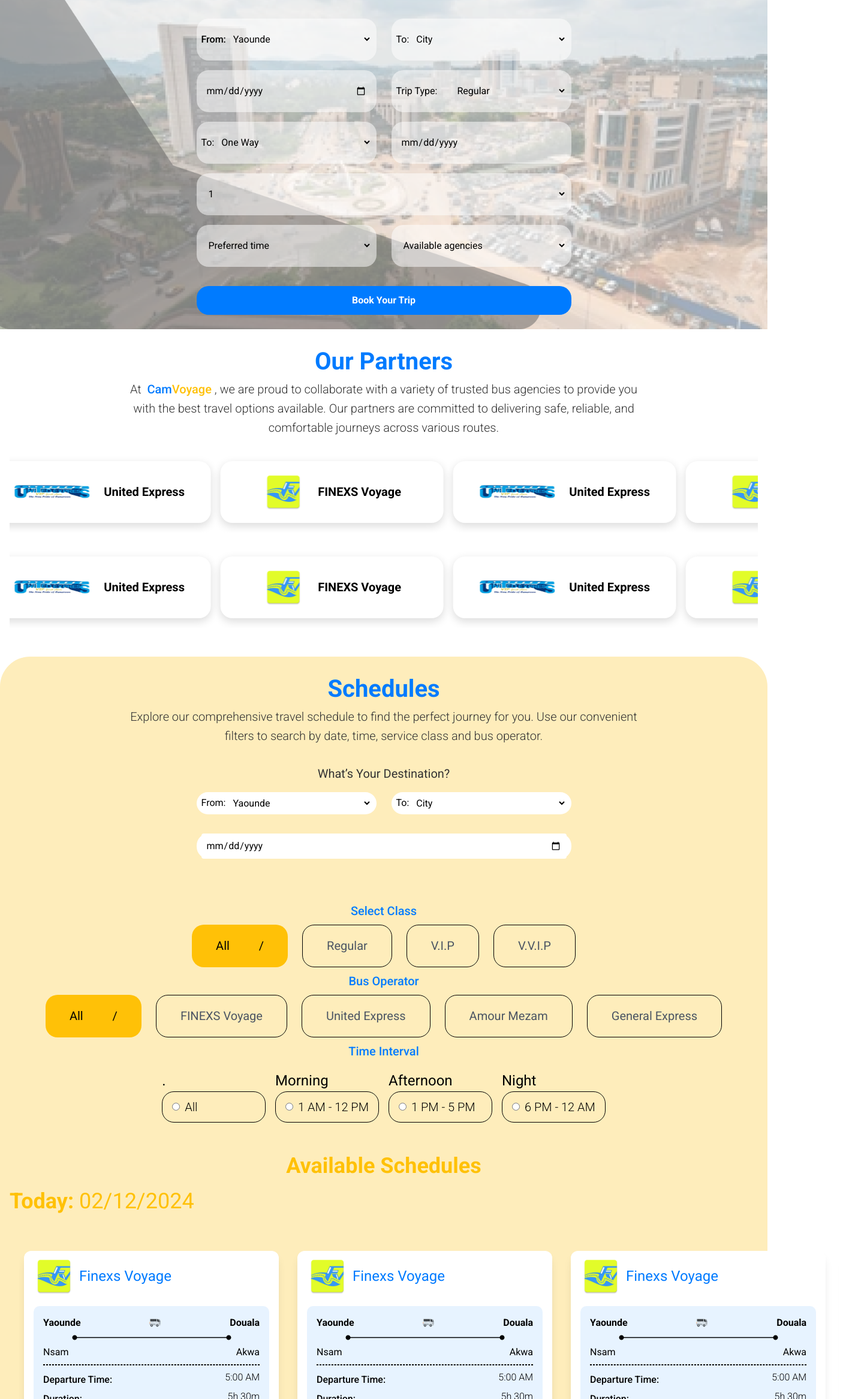
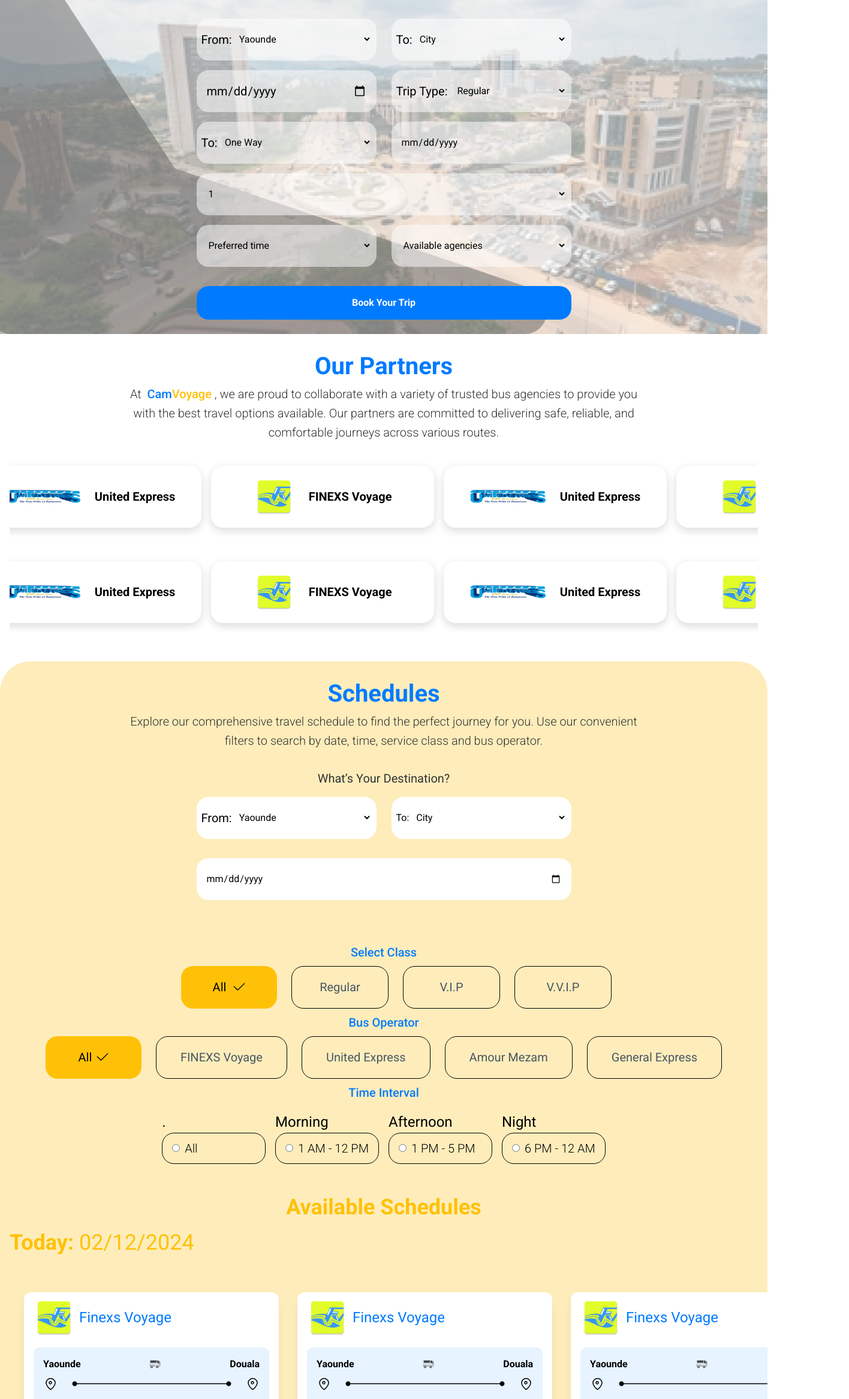
Before and after one commit to hemantsinghparihar/camvoyage, a Next.js app: page / in a window 1280 px wide. Shown: the part 180-2513 px from the top of the page at 60% size, 1416 px wide, since content can reach past the window. Built offline with nearby package versions, Linux system fonts and the light colour scheme.

Commit message:
changes- button height , carousel arrow buttons

```diff
--- a/src/app/components/Card.jsx
+++ b/src/app/components/Card.jsx
@@ -27,12 +27,12 @@ const Card = () => {
                             <span className="font-bold text-[16px]">Douala</span>
                         </div>
 
-                        <div className='flex justify-between'>
-                            <span className="text-[16px] font-bold"></span>
+                        <div className='flex justify-between  items-center'>
+                            <span className="text-[16px] font-bold"> <Image src={'/location.svg'} width={24}  height={24} alt='location' /></span>
                             <span className="mx-2">
                             <Image src={'/Line.svg'} width={266} height={2}  alt='line'/>
                             </span>
-                            <span className="font-bold text-[16px]"></span>
+                            <span className="font-bold text-[16px]"> <Image src={'/location.svg'} width={24}  height={24} alt='location' /></span>
 
                         </div>
 
--- a/src/app/components/HeroForm.jsx
+++ b/src/app/components/HeroForm.jsx
@@ -9,18 +9,18 @@ const HeroForm = () => {
     <div className="flex justify-between gap-4 mb-4 ">
       {/* From */}
         <div className="flex-1 flex items-center min-h-[70px] max-w-[300px] bg-[#ffffff84] px-2 rounded-[20px]">
-            <p className='font-medium'>From:</p>
+            <p className='font-[400] text-[20px]'>From:</p>
             <select className="w-full p-2 bg-transparent  rounded  focus:outline-none">
-            <option className='font-light text-[#333333]'> Yaounde</option>
+            <option className='font-light text-[#333333] text-[20px]'> Yaounde</option>
             </select>
         </div>
 
         {/* To */}
         <div className="flex-1 min-h-[70px] flex items-center max-w-[300px] bg-[#ffffff84] px-2 rounded-[20px]">
-            <p>To:</p>
+            <p className='font-[400] text-[20px]'>To:</p>
 
         <select className="w-full p-2 bg-transparent  rounded  focus:outline-none">
-            <option className='font-light text-[#333333]'>City</option>
+            <option className='font-light text-[#333333] text-[20px]'>City</option>
             </select>
         </div>
 
@@ -33,7 +33,7 @@ const HeroForm = () => {
     {/* Second Row */}
     <div className="flex justify-between gap-4 mb-4 min-h-[70px]">
       {/* Departure Date */}
-      <div className="flex-1 rounded-[20px] max-w-[300px] bg-[#ffffff84] px-2 flex items-center">
+      <div className="flex-1 rounded-[20px] max-w-[300px] bg-[#ffffff84] px-2 flex items-center text-[20px]">
 
         <input
           type="date"
@@ -43,10 +43,10 @@ const HeroForm = () => {
 
       {/* Class */}
       <div className="flex-1  flex items-center max-w-[300px] bg-[#ffffff84] px-2 rounded-[20px]">
-            <p className=' min-w-[90px]'>Trip Type:</p>
+            <p className=' min-w-[90px] font-[400] text-[20px]'>Trip Type:</p>
 
             <select className=" w-full p-2 bg-transparent  rounded  focus:outline-none ">
-                <option className='font-light'>Regular</option>
+                <option className='font-light text-[20px]'>Regular</option>
             </select>
       </div>
 
@@ -59,10 +59,10 @@ const HeroForm = () => {
       {/* Trip Type */}
 
       <div className="flex-1 flex items-center max-w-[300px] bg-[#ffffff84] px-2 rounded-[20px]">
-      <p>To:</p>
+      <p className='font-[400] text-xl'>To:</p>
 
       <select className="w-full p-2 bg-transparent  rounded  focus:outline-none">
-          <option className='font-light'>One Way</option>
+          <option className='font-light text-xl'>One Way</option>
         </select>
       </div>
 
@@ -83,7 +83,7 @@ const HeroForm = () => {
         <div className="flex-1 flex items-center  bg-[#ffffff84] px-2 rounded-[20px]">
 
         <select className="w-full p-2 bg-transparent  rounded  focus:outline-none">
-            <option className='font-light'>1</option>
+            <option className='font-light text-xl'>1</option>
           </select>
         </div>
       </div>
@@ -95,7 +95,7 @@ const HeroForm = () => {
         <div className="flex-1 flex items-center max-w-[300px] bg-[#ffffff84] px-2 rounded-[20px]">
 
         <select className="w-full p-2 bg-transparent  rounded  focus:outline-none">
-            <option className='font-light'>Preferred time</option>
+            <option className='font-light text-xl'>Preferred time</option>
         </select>
       </div>
         {/* Available Agencies */}
@@ -103,13 +103,13 @@ const HeroForm = () => {
 
 
         <select className="w-full p-2 bg-transparent  rounded  focus:outline-none">
-            <option className='font-light'>Available agencies</option>
+            <option className='font-light text-xl'>Available agencies</option>
           </select>
       </div>
       </div>
 
       {/* Button */}
-      <button className="mt-4 w-full py-3 bg-[#007BFF] text-white font-bold rounded-[20px] hover:bg-blue-600 focus:outline-none focus:ring-2 focus:ring-blue-500">
+      <button className="mt-4 w-full py-4 bg-[#007BFF] text-white font-bold rounded-[20px] hover:bg-blue-600 focus:outline-none focus:ring-2 focus:ring-blue-500">
         Book Your Trip
       </button>
     </div>
--- a/src/app/components/Navbar.jsx
+++ b/src/app/components/Navbar.jsx
@@ -16,19 +16,19 @@ const Navbar = () => {
             <div className="nav-links  py-2 flex items-center">
                 <nav className=' flex items-center justify-between min-w-[745px] max-h-[38px]'>
 
-                    <Link className=' text-white text-[20px] font-semibold' href={'/'}>
+                    <Link className=' text-white text-[20px] font-[900]' href={'/'}>
                         <div >
                             Book Your Trip
                         </div>
                     </Link>
 
-                    <Link className='  text-white text-[20px] font-semibold' href={'/'}>
+                    <Link className='  text-white text-[20px] font-[900]' href={'/'}>
                         <div >
                             Book Your Trip
                         </div>
                     </Link>
 
-                    <Link className='  text-white text-[20px] font-semibold' href={'/'}>
+                    <Link className='  text-white text-[20px] font-[900]' href={'/'}>
                         <div >
                             Book Your Trip
                         </div>
--- a/src/app/components/SelectContainers.jsx
+++ b/src/app/components/SelectContainers.jsx
@@ -1,45 +1,87 @@
-'use client'
+'use client';
 import { useState } from "react";
+import Image from "next/image";
 
 const SelectContainers = () => {
-
   const [activeOption, setActiveOption] = useState("All");
 
   const options = ["All", "Regular", "V.I.P", "V.V.I.P"];
 
   return (
-    <div className="select-card-container flex max-w-[692px] gap-6 justify-between  px-2 mx-auto  rounded-[10px] min-h-[71px] ">
+    <div className="select-card-container flex max-w-[692px] gap-6 justify-between px-2 mx-auto rounded-[10px] min-h-[71px]">
       {options.map((option) => (
         <div
           key={option}
           onClick={() => setActiveOption(option)}
-        className={`text-[20px]
-           font-normal
-           mx-auto
-            rounded-[20px]
-            py-[10px] px-[40px] cursor-pointer
-            min-h-full
-            flex items-center
-            ${
+          className={`text-[20px] font-normal mx-auto rounded-[20px] py-[10px] px-[40px] cursor-pointer min-h-full flex items-center justify-center ${
             activeOption === option
               ? "bg-[#FFC107] text-black"
               : "border border-black text-gray-600"
           }`}
         >
-        {option === "All" ? (
-          <span className=" flex justify-between min-w-[80px] ">
-            {option} <span>/</span>
+          <span className="flex  justify-center items-center gap-3 min-w-[80px]">
+            {option}
+            {activeOption === option && (
+              <Image src="/tick.svg" alt="tick" width={20} height={20} />
+            )}
           </span>
-        ) : (
-          option
-        )}
         </div>
       ))}
     </div>
-  )
-}
+  );
+};
 
-export default SelectContainers
+export default SelectContainers;
+
+
+
+
+
+
+
+// 'use client'
+// import { useState } from "react";
+// import Image from "next/image";
+
+// const SelectContainers = () => {
+
+//     const [activeOption, setActiveOption] = useState("All");
+
+//   const options = ["All", "Regular", "V.I.P", "V.V.I.P"];
+
+//   return (
+//     <div className="select-card-container flex max-w-[692px] gap-6 justify-between  px-2 mx-auto  rounded-[10px] min-h-[71px] ">
+//     {options.map((option) => (
+//       <div
+//         key={option}
+//         onClick={() => setActiveOption(option)}
+//         className={`text-[20px]
+//            font-normal
+//            mx-auto
+//             rounded-[20px]
+//             py-[10px] px-[40px] cursor-pointer
+//             min-h-full
+//             flex items-center
+//             ${
+//           activeOption === option
+//             ? "bg-[#FFC107] text-black"
+//             : "border border-black text-gray-600"
+//         }`}
+//       >
+//         {option === "All" ? (
+//           <span className=" flex justify-between min-w-[80px] ">
+//             {option} <span><Image src={'/tick.svg'} width={30} height={30} /></span>
+//           </span>
+//         ) : (
+//           option
+//         )}
+//       </div>
+//     ))}
+//   </div>
+//   )
+// }
+
+// export default SelectContainers
 
 
 
--- a/src/app/components/SelectContainers2.jsx
+++ b/src/app/components/SelectContainers2.jsx
@@ -1,42 +1,86 @@
-'use client'
+'use client';
 import { useState } from "react";
+import Image from "next/image";
 
 const SelectContainers2 = () => {
-
   const [activeOption, setActiveOption] = useState("All");
 
-    const options = ["All", "FINEXS Voyage", "United Express", "Amour Mezam","General Express"];
+  const options = ["All", "FINEXS Voyage", "United Express", "Amour Mezam", "General Express"];
 
   return (
-    <div className="select-card-container flex max-w-[1202px] gap-6 justify-between  px-2 mx-auto  rounded-[10px] min-h-[71px] ">
+    <div className="select-card-container flex max-w-[1202px] gap-6 justify-between px-2 mx-auto rounded-[10px] min-h-[71px]">
       {options.map((option) => (
         <div
           key={option}
           onClick={() => setActiveOption(option)}
-        className={`text-[20px]
-           font-normal
-           mx-auto
-            rounded-[20px]
-            py-[10px] px-[40px] cursor-pointer
-            min-h-full
-            flex items-center
-           ${
+          className={`text-[20px] font-normal mx-auto rounded-[20px] py-[10px] px-[40px] cursor-pointer min-h-full flex items-center justify-center ${
             activeOption === option
               ? "bg-[#FFC107] text-black"
               : "border border-black text-gray-600"
           }`}
         >
-        {option === "All" ? (
-          <span className=" flex justify-between min-w-[80px] ">
-            {option} <span>/</span>
+          <span className="flex justify-center items-center gap-2 min-w-[80px]">
+            {option}
+            {activeOption === option && (
+              <Image src="/tick.svg" alt="tick" width={20} height={20} />
+            )}
           </span>
-        ) : (
-          option
-        )}
         </div>
       ))}
     </div>
-  )
-}
+  );
+};
 
-export default SelectContainers2
+export default SelectContainers2;
+
+
+
+
+
+
+
+
+
+
+// 'use client'
+// import { useState } from "react";
+
+// const SelectContainers2 = () => {
+
+//     const [activeOption, setActiveOption] = useState("All");
+
+//     const options = ["All", "FINEXS Voyage", "United Express", "Amour Mezam","General Express"];
+
+//   return (
+//     <div className="select-card-container flex max-w-[1202px] gap-6 justify-between  px-2 mx-auto  rounded-[10px] min-h-[71px] ">
+//     {options.map((option) => (
+//       <div
+//         key={option}
+//         onClick={() => setActiveOption(option)}
+//         className={`text-[20px]
+//            font-normal
+//            mx-auto
+//             rounded-[20px]
+//             py-[10px] px-[40px] cursor-pointer
+//             min-h-full
+//             flex items-center
+//            ${
+//           activeOption === option
+//             ? "bg-[#FFC107] text-black"
+//             : "border border-black text-gray-600"
+//         }`}
+//       >
+//         {option === "All" ? (
+//           <span className=" flex justify-between min-w-[80px] ">
+//             {option} <span>/</span>
+//           </span>
+//         ) : (
+//           option
+//         )}
+//       </div>
+//     ))}
+//   </div>
+//   )
+// }
+
+// export default SelectContainers2
--- a/src/app/globals.css
+++ b/src/app/globals.css
@@ -8,9 +8,9 @@
 
 
 
-body {
+/* body {
   font-family: Arial, Helvetica, sans-serif;
-}
+} */
 
 @layer base {
   :root {
--- a/src/app/page.jsx
+++ b/src/app/page.jsx
@@ -20,7 +20,7 @@ import HeroForm from "./components/HeroForm";
 
 export default function Home() {
   return (
-    <div className="w-screen ">
+    <div className="w-screen  overflow-x-hidden">
       <div className="  mx-auto  ">
         <section className="flex justify-center ">
             <div className="hero-container w-[100%]   max-h-[955px] flex justify-center "
@@ -46,7 +46,7 @@ export default function Home() {
 
                 <div className="hero-content   w-full flex  justify-center ">
                   <div className="max-w-[625px]  flex flex-col gap-4">
-                    <h4 className="text-[20px] text-center font-semibold  text-white opacity-70">WELCOME ONBOARD</h4>
+                    <h4 className="text-[20px] text-center font-[400]  text-white opacity-70">WELCOME ONBOARD</h4>
                     <h1 className="text-[48px] text-center font-bold text-white leading-[32px] ">What’s Your Destination?</h1>
 
                     {/* the form===========  */}
@@ -86,14 +86,14 @@ export default function Home() {
                           <div className="flex justify-between gap-4 mb-4">
                             {/*  row 1*/}
 
-                            <div className="flex-1 flex items-center max-w-[300px] bg-white px-2 rounded-[20px]">
-                              <p>From:</p>
+                            <div className="flex-1 flex items-center max-w-[300px] bg-white px-2 rounded-[20px] min-h-[70px]">
+                              <p className="text-[20px] ">From:</p>
                               <select className="w-full p-2 bg-transparent  rounded  focus:outline-none">
                                 <option>Yaounde</option>
                               </select>
                             </div>
 
-                            <div className="flex-1 flex items-center max-w-[300px] bg-white px-2 rounded-[20px]">
+                            <div className="flex-1 flex items-center max-w-[300px] bg-white px-2 rounded-[20px] min-h-[70px]">
                               <p>To:</p>
 
                             <select className="w-full p-2 bg-transparent  rounded  focus:outline-none">
@@ -106,7 +106,7 @@ export default function Home() {
 
                       <div className="flex justify-between gap-4 mb-4">
                             {/* Number of Seats */}
-                            <div className="flex-1 flex items-center  bg-white px-2 rounded-[20px]">
+                            <div className="flex-1 flex items-center  bg-white px-2 rounded-[20px]  min-h-[70px]">
 
                             <input
                               type="date"
@@ -283,7 +283,7 @@ export default function Home() {
                   </div>
 
                   <div className="w-full px-8 text-center  mx-auto ">
-                    <div className=" bg-white rounded-[20px] flex min-h-[60px] px-2
+                    <div className=" bg-white rounded-[20px] flex min-h-[70px] px-2
                      ">
                       <input type="text" placeholder="Enter ticket reference number" className="rounded-[20px]  min-w-[90%] outline-none px-2 "  />
 
@@ -292,7 +292,7 @@ export default function Home() {
                       </div>
                     </div>
 
-                    <button className="rounded-[20px] bg-[#007BFF]  mt-4 w-full py-3  text-white font-bold  hover:bg-blue-600 focus:outline-none focus:ring-2 focus:ring-blue-500">
+                    <button className="rounded-[20px] bg-[#007BFF]  mt-4 w-full py-4  text-white font-bold  hover:bg-blue-600 focus:outline-none focus:ring-2 focus:ring-blue-500">
                        Proceed
                     </button>
 
@@ -423,17 +423,17 @@ export default function Home() {
 
 
               <section className="contact px-4">
-                <div className="py-4 ">
+                <div className="py-4  ">
 
-                  <div className="head flex  items-center justify-center gap-4">
+                  <div className="head flex  items-center justify-center gap-4 ">
                     <span className=""><Image src={'/LineL.svg'} width={600} height={2} alt="left line" /></span>
                     <h2 className="text-[40px] ">Contact Us</h2>
                     <span className=""><Image src={'/LineR.svg'} width={600} height={2} alt="right line" /></span>
                   </div>
 
-                  <div className="contact-content max-w-[90%]  px-4 flex  justify-center py-4">
+                  <div className="contact-content max-w-[90%]  px-4 flex  justify-center py-4  ">
 
-                    <div className="left  flex flex-col items-center gap-2">
+                    <div className="left  flex flex-col items-center gap-2 ">
                       <Image src={'/Logo2.svg'} width={351} height={205} alt="logo" />
 
                       <div className="socials flex justify-center gap-2 py-2 px-2 max-w-[80px] rounded-[10px] bg-[#FCECBC]">
@@ -446,25 +446,25 @@ export default function Home() {
 
                     </div>
 
-                    <div className="right  flex flex-col gap-4 items-center">
+                    <div className="right  flex flex-col gap-4 items-center pt-4">
                       <div className="min-w-[625px] px-2 flex flex-col gap-4">
                         <div className="row flex w-full gap-2">
                           <div className="First flex-1">
                             <h4 className="text-[20px] font-medium text-[#333333]">First name</h4>
-                            <input type="text" className="w-full border border-black px-2 py-2 rounded-[20px]" placeholder="Enter here"/>
+                            <input type="text" className="w-full border border-black px-2 py-2 rounded-[20px] min-h-[70px]" placeholder="Enter here"/>
                           </div>
                           <div className="First flex-1">
                             <h4 className="text-[20px] font-medium text-[#333333]">Last name</h4>
-                            <input type="text" className="w-full border border-black px-2 py-2 rounded-[20px]" placeholder="Enter here"/>
+                            <input type="text" className="w-full border border-black px-2 py-2 rounded-[20px] min-h-[70px]" placeholder="Enter here"/>
                           </div>
 
                         </div>
                         <div className="First flex-1">
                             <h4 className="text-[20px] font-medium text-[#333333]">Phone number</h4>
-                            <input type="text" className="w-full border border-black px-2 py-2 rounded-[20px]" placeholder="Enter "/>
+                            <input type="text" className="w-full border border-black px-2 py-2 rounded-[20px] min-h-[70px]" placeholder="Enter "/>
                         </div>
 
-                        <button className="rounded-[20px] bg-[#007BFF]  mt-4 w-full py-3  text-white font-bold  hover:bg-blue-600 focus:outline-none focus:ring-2 focus:ring-blue-500">
+                        <button className="rounded-[20px] bg-[#007BFF]  mt-4 w-full py-4  text-white font-bold  hover:bg-blue-600 focus:outline-none focus:ring-2 focus:ring-blue-500">
                             Proceed
                         </button>
                       </div>
```
Also changed, not shown: public/location.svg (added), public/tick.svg (added). Lines whose indentation alone changed are shown as unchanged.
